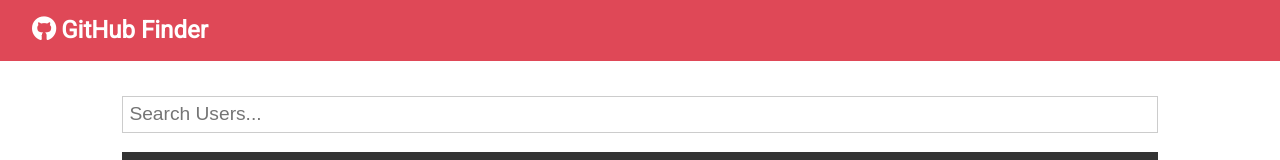
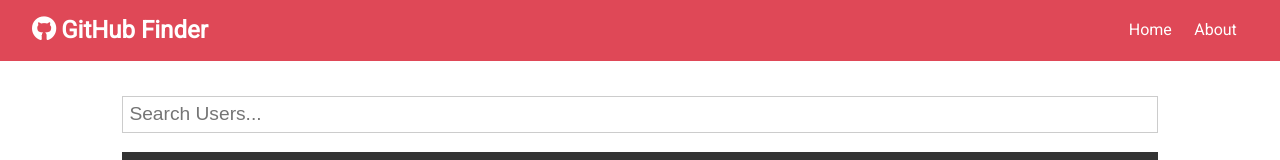
Before and after one commit to carlpadilla/github-finder, a React (Create React App) app: page / in a window 1280 px wide. Shown: the top 160 px of the page. Built offline with nearby package versions, Linux system fonts and the light colour scheme.

Commit message:
added nav links

```diff
--- a/src/App.js
+++ b/src/App.js
@@ -4,6 +4,7 @@
 import Users from './components/users/Users';
 import Search from './components/users/Search';
 import Alert from './components/layout/Alert';
+import About from './components/pages/About';
 import './App.css';
 import axios from 'axios';
 
@@ -70,6 +71,7 @@
                   </Fragment>
                 )}
               />
+              <Route exact path='/about' component={About} />
             </Switch>
           </div>
         </div>
--- a/src/components/layout/Navbar.js
+++ b/src/components/layout/Navbar.js
@@ -1,5 +1,6 @@
 import React from 'react';
 import PropTypes from 'prop-types';
+import { Link } from 'react-router-dom';
 
 const Navbar = ({ icon, title }) => {
   return (
@@ -7,6 +8,14 @@
       <h1>
         <i className={icon} /> {title}
       </h1>
+      <ul>
+        <li>
+          <Link to='/'> Home </Link>
+        </li>
+        <li>
+          <Link to='/about'> About </Link>
+        </li>
+      </ul>
     </nav>
   );
 };
```
